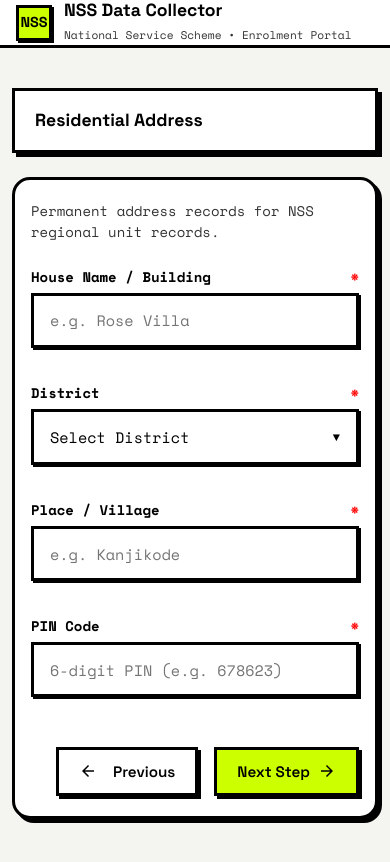
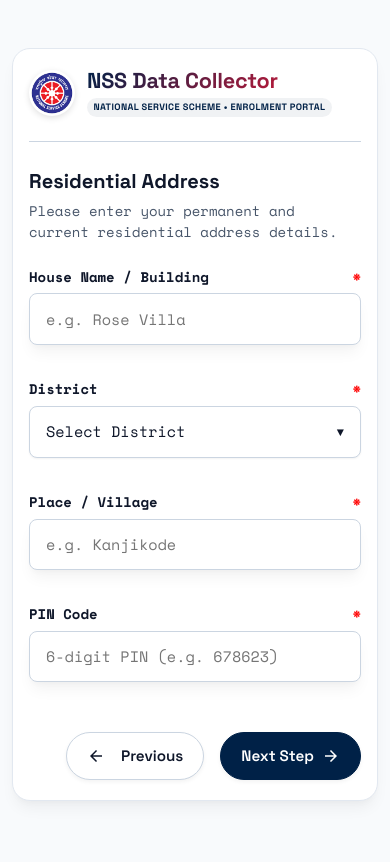
Before and after one commit to hanankalathil/nss-data-collector, a plain HTML site: page address.html in a window 390 px wide. Drawn offline with nearby package versions, Linux system fonts and the light colour scheme.

Commit message:
Update project

```diff
--- a/address.html
+++ b/address.html
@@ -12,29 +12,25 @@
   <link rel="stylesheet" href="css/animation.css">
 </head>
 <body>
-  <header class="top-nav">
-    <div class="app-header-container">
-      <div class="brand-wrapper">
-        <div class="brand-logo-badge" aria-hidden="true">NSS</div>
-        <div class="nss-brand-text">
-          <h1>NSS Data Collector</h1>
-          <span class="nss-brand-sub">National Service Scheme • Enrolment Portal</span>
+
+
+  <main class="main-app-container" style="padding-top: 1.5rem;">
+    <form id="nss-main-form" class="glass-card" novalidate autocomplete="on">
+
+      <!-- Unified Header Section inside Card -->
+      <div class="app-header-container card-header" style="padding: 0 0 1.5rem 0; margin-bottom: 1.5rem; border-bottom: 1px solid var(--input-border);">
+        <div class="brand-wrapper">
+          <img src="image/nss logo.png" alt="NSS Logo" class="brand-logo-img">
+          <div class="nss-brand-text">
+            <h1>NSS Data Collector</h1>
+            <span class="nss-brand-sub">National Service Scheme • Enrolment Portal</span>
+          </div>
         </div>
       </div>
-    </div>
-  </header>
-
-  <main class="main-app-container">
-    <section id="wizard-header" class="wizard-header-sticky" style="padding-bottom: 1rem;">
-      <div class="wizard-info-row" style="margin-bottom: 0;">
-        <h2 id="wizard-step-title" class="wizard-step-title" style="margin: 0;">Residential Address</h2>
-      </div>
-    </section>
-
-    <form id="nss-main-form" class="glass-card" novalidate autocomplete="on">
       <div class="form-step active" data-step="3">
         <div class="form-section-header">
-          <p>Permanent address records for NSS regional unit records.</p>
+          <h2>Residential Address</h2>
+          <p>Please enter your permanent and current residential address details.</p>
         </div>
 
         <div class="form-grid-2">
--- a/css/dark.css
+++ b/css/dark.css
@@ -3,26 +3,26 @@
    ========================================================================== */
 
 [data-theme="dark"] {
-  --bg-color: #000000;
+  --bg-color: #0f172a; /* Soft dark background */
   --bg-gradient: none;
-  --surface-glass: #000000;
-  --surface-glass-border: #ffffff;
-  --card-shadow: 4px 4px 0px #ffffff;
+  --surface-glass: #1e293b;
+  --surface-glass-border: #334155;
+  --card-shadow: 0 10px 15px -3px rgba(0, 0, 0, 0.5), 0 4px 6px -2px rgba(0, 0, 0, 0.3);
 
-  --text-main: #ffffff;
-  --text-muted: #cccccc;
-  --text-subtle: #999999;
+  --text-main: #f8fafc;
+  --text-muted: #94a3b8;
+  --text-subtle: #64748b;
 
-  --input-bg: #000000;
-  --input-border: #ffffff;
-  --input-focus-border: #ffffff;
-  --input-focus-glow: transparent;
+  --input-bg: #0f172a;
+  --input-border: #475569;
+  --input-focus-border: var(--primary-accent);
+  --input-focus-glow: 0 0 0 3px rgba(227, 24, 55, 0.2); /* NSS Red with opacity */
 
-  --primary-accent: #ff00ff; /* Hot pink for dark mode */
+  --primary-accent: #e31837; /* NSS Red for better contrast in dark mode */
   --primary-gradient: none;
-  --primary-hover: #e600e6;
+  --primary-hover: #d3122c;
 
-  --secondary-accent: #ccff00; /* Neon yellow */
+  --secondary-accent: #64b5f6; /* Lighter blue for dark mode */
 
   --pill-bg: #000000;
   --pill-active-bg: var(--secondary-accent);
@@ -32,30 +32,54 @@
   --toast-text: #ffffff;
 
   --badge-bg: var(--primary-accent);
-  --badge-text: #000000;
+  --badge-text: #ffffff;
 }
 
-/* Subtle Dark Mode Accents removed for brutalism */
+/* Modern Clean Dark Mode Shadows */
 [data-theme="dark"] .glass-card {
-  box-shadow: 4px 4px 0px #ffffff;
+  box-shadow: var(--card-shadow);
 }
 
 [data-theme="dark"] .top-nav {
-  background: #000000;
-  border-bottom-color: #ffffff;
+  background: rgba(30, 41, 59, 0.85);
+  border-bottom-color: rgba(255, 255, 255, 0.05);
+  box-shadow: 0 4px 20px -2px rgba(0, 0, 0, 0.2);
+}
+
+[data-theme="dark"] .nss-brand-text h1 {
+  background: linear-gradient(135deg, #ffffff 0%, var(--secondary-accent) 100%);
+  -webkit-background-clip: text;
+  -webkit-text-fill-color: transparent;
+  background-clip: text;
+  color: transparent;
+}
+
+[data-theme="dark"] .nss-brand-sub {
+  color: #f8fafc;
+  background: rgba(255, 255, 255, 0.1);
 }
 
 [data-theme="dark"] .wizard-header-sticky {
-  background: #000000;
-  border-color: #ffffff;
+  background: #1e293b;
+  border-color: #334155;
 }
 
 [data-theme="dark"] select option {
-  background-color: #000000;
-  color: #ffffff;
+  background-color: #1e293b;
+  color: #f8fafc;
 }
 
 [data-theme="dark"] .review-section-card {
-  background: #000000;
-  border-color: #ffffff;
+  background: #1e293b;
+  border-color: #334155;
 }
+
+[data-theme="dark"] .custom-option:not(.disabled):hover {
+  background-color: #334155;
+  color: #f8fafc;
+}
+
+[data-theme="dark"] .custom-option.selected {
+  background-color: var(--primary-accent);
+  color: #ffffff;
+}
--- a/css/responsive.css
+++ b/css/responsive.css
@@ -9,11 +9,13 @@
   }
 
   .nss-brand-text h1 {
-    font-size: 1.1rem;
+    font-size: 1.35rem;
   }
 
   .nss-brand-sub {
-    font-size: 0.7rem;
+    font-size: 0.58rem;
+    white-space: nowrap;
+    padding: 0.15rem 0.4rem;
   }
 
   .main-app-container {
@@ -75,10 +77,9 @@
 
 /* Extra Small Screens (< 480px) */
 @media (max-width: 480px) {
-  .brand-logo-badge {
-    width: 36px;
-    height: 36px;
-    font-size: 0.9rem;
+  .brand-logo-img {
+    width: 46px;
+    height: 46px;
   }
 
   .step-badge-pill {
--- a/css/style.css
+++ b/css/style.css
@@ -5,27 +5,27 @@
 @import url('https://fonts.googleapis.com/css2?family=Space+Grotesk:wght@400;600;700&family=Space+Mono:wght@400;700&display=swap');
 
 :root {
-  /* Light Mode Color System - Brutalism */
-  --bg-color: #f4f4f0;
+  /* Modern Clean Style - Apt for NSS Logo */
+  --bg-color: #f8fafc;
   --bg-gradient: none;
   --surface-glass: #ffffff;
-  --surface-glass-border: #000000;
-  --card-shadow: 4px 4px 0px #000000;
+  --surface-glass-border: #e2e8f0;
+  --card-shadow: 0 10px 15px -3px rgba(0, 0, 0, 0.05), 0 4px 6px -2px rgba(0, 0, 0, 0.025);
 
-  --text-main: #000000;
-  --text-muted: #333333;
-  --text-subtle: #666666;
+  --text-main: #0f172a;
+  --text-muted: #475569;
+  --text-subtle: #94a3b8;
 
   --input-bg: #ffffff;
-  --input-border: #000000;
-  --input-focus-border: #000000;
-  --input-focus-glow: transparent;
+  --input-border: #cbd5e1;
+  --input-focus-border: var(--primary-accent);
+  --input-focus-glow: 0 0 0 3px rgba(0, 33, 71, 0.15);
 
-  --primary-accent: #ccff00; /* Neon yellow */
+  --primary-accent: #002147; /* NSS Navy Blue */
   --primary-gradient: none;
-  --primary-hover: #b3e600;
+  --primary-hover: #001530;
 
-  --secondary-accent: #ff00ff; /* Hot pink */
+  --secondary-accent: #e31837; /* NSS Red */
 
   --success-color: #00ff00;
   --warning-color: #ffff00;
@@ -39,14 +39,14 @@
   --toast-text: #000000;
 
   --badge-bg: var(--primary-accent);
-  --badge-text: #000000;
+  --badge-text: #ffffff;
 
-  --radius-lg: 0px;
-  --radius-md: 0px;
-  --radius-sm: 0px;
-  --radius-pill: 0px;
+  --radius-lg: 16px;
+  --radius-md: 8px;
+  --radius-sm: 4px;
+  --radius-pill: 9999px;
 
-  --border-width: 3px;
+  --border-width: 1px;
 
   --font-heading: 'Space Grotesk', -apple-system, BlinkMacSystemFont, sans-serif;
   --font-body: 'Space Mono', monospace;
@@ -94,8 +94,11 @@ html, body {
   position: sticky;
   top: 0;
   z-index: 100;
-  background: #ffffff;
-  border-bottom: var(--border-width) solid var(--input-border);
+  background: rgba(255, 255, 255, 0.85);
+  backdrop-filter: blur(16px);
+  -webkit-backdrop-filter: blur(16px);
+  border-bottom: 1px solid rgba(0, 0, 0, 0.05);
+  box-shadow: 0 4px 20px -2px rgba(0, 0, 0, 0.05);
   transition: all 0.3s ease;
 }
 
@@ -114,33 +117,48 @@ html, body {
   gap: 0.75rem;
 }
 
-.brand-logo-badge {
-  width: 44px;
-  height: 44px;
-  border-radius: var(--radius-md);
-  background: var(--primary-accent);
-  border: var(--border-width) solid #000000;
-  color: #000000;
+.brand-logo-img {
+  width: 56px;
+  height: 56px;
+  border-radius: 50%;
+  object-fit: contain;
+  background: #ffffff;
+  box-shadow: 0 2px 6px rgba(0, 0, 0, 0.12);
+  padding: 2px;
+}
+
+.nss-brand-text {
   display: flex;
-  align-items: center;
+  flex-direction: column;
   justify-content: center;
-  font-family: var(--font-heading);
-  font-weight: 800;
-  font-size: 1.1rem;
-  box-shadow: 2px 2px 0px #000000;
 }
 
 .nss-brand-text h1 {
   font-family: var(--font-heading);
-  font-size: 1.25rem;
-  font-weight: 700;
-  line-height: 1.2;
+  font-size: 1.5rem;
+  font-weight: 800;
+  line-height: 1.1;
+  letter-spacing: -0.01em;
+  background: linear-gradient(135deg, var(--primary-accent) 0%, var(--secondary-accent) 100%);
+  -webkit-background-clip: text;
+  -webkit-text-fill-color: transparent;
+  background-clip: text;
+  color: transparent;
 }
 
 .nss-brand-sub {
-  font-size: 0.75rem;
-  color: var(--text-muted);
-  font-weight: 500;
+  font-family: var(--font-heading);
+  font-size: 0.6rem;
+  color: var(--primary-accent);
+  font-weight: 700;
+  margin-top: 0.35rem;
+  background: rgba(0, 33, 71, 0.06);
+  padding: 0.15rem 0.5rem;
+  border-radius: var(--radius-pill);
+  display: inline-block;
+  width: fit-content;
+  letter-spacing: 0.04em;
+  text-transform: uppercase;
 }
 
 .nav-actions {
@@ -210,7 +228,7 @@ html, body {
 .step-badge-pill {
   background: var(--badge-bg);
   color: var(--badge-text);
-  border: var(--border-width) solid #000000;
+  border: var(--border-width) solid transparent;
   padding: 0.35rem 0.85rem;
   border-radius: var(--radius-pill);
   font-size: 0.8rem;
@@ -231,7 +249,7 @@ html, body {
   height: 100%;
   width: 14.28%;
   background: var(--secondary-accent);
-  border-right: var(--border-width) solid #000000;
+  border-right: none;
   border-radius: var(--radius-pill);
   transition: width 0.4s cubic-bezier(0.16, 1, 0.3, 1);
 }
@@ -269,13 +287,13 @@ html, body {
 .step-pill.active {
   background: var(--pill-active-bg);
   color: var(--pill-active-text);
-  border-color: #000000;
-  box-shadow: 2px 2px 0px #000000;
+  border-color: var(--primary-accent);
+  box-shadow: 0 2px 4px rgba(0, 33, 71, 0.2);
 }
 
 .step-pill.completed {
   background: var(--primary-accent);
-  color: #000000;
+  color: #ffffff;
   border-color: #000000;
 }
 
@@ -360,17 +378,17 @@ html, body {
   transition: all 0.25s ease;
   appearance: none;
   -webkit-appearance: none;
-  box-shadow: 2px 2px 0px #000000;
+  box-shadow: var(--card-shadow);
 }
 
 textarea.input-control {
   min-height: 90px;
-  resize: vertical;
+  box-shadow: var(--card-shadow);
 }
 
 .input-control:focus {
   border-color: var(--input-focus-border);
-  box-shadow: 4px 4px 0px #000000;
+  box-shadow: var(--input-focus-glow);
   background: var(--surface-glass);
 }
 
@@ -448,14 +466,14 @@ textarea.input-control {
   font-weight: 600;
   color: var(--text-main);
   transition: all 0.25s ease;
-  box-shadow: 2px 2px 0px #000000;
+  box-shadow: 0 2px 4px rgba(0, 0, 0, 0.05);
 }
 
 .radio-pill-card input[type="radio"]:checked + .pill-content {
   background: var(--primary-accent);
-  color: #000000;
-  border-color: #000000;
-  box-shadow: 4px 4px 0px #000000;
+  color: #ffffff;
+  border-color: var(--primary-accent);
+  box-shadow: 0 4px 6px rgba(0, 0, 0, 0.1);
 }
 
 
@@ -513,10 +531,10 @@ textarea.input-control {
   font-family: var(--font-heading);
   font-size: 0.95rem;
   font-weight: 600;
-  border: var(--border-width) solid #000000;
+  border: var(--border-width) solid var(--input-border);
   cursor: pointer;
   transition: all 0.25s cubic-bezier(0.16, 1, 0.3, 1);
-  box-shadow: 3px 3px 0px #000000;
+  box-shadow: 0 2px 4px rgba(0, 0, 0, 0.05);
 }
 
 .btn-secondary {
@@ -527,18 +545,20 @@ textarea.input-control {
 .btn-secondary:hover {
   background: var(--pill-bg);
   transform: translate(-2px, -2px);
-  box-shadow: 5px 5px 0px #000000;
+  box-shadow: 0 6px 12px rgba(0, 0, 0, 0.1);
 }
 
 .btn-primary {
   background: var(--primary-accent);
-  color: #000000;
+  color: #ffffff;
+  border-color: var(--primary-accent);
 }
 
 .btn-primary:hover {
   background: var(--primary-hover);
   transform: translate(-2px, -2px);
-  box-shadow: 5px 5px 0px #000000;
+  box-shadow: 0 6px 12px rgba(0, 33, 71, 0.2);
+  color: #ffffff;
 }
 
 .btn-icon {
@@ -797,7 +817,7 @@ select.input-control.customized {
   border-radius: var(--radius-md);
   outline: none;
   cursor: pointer;
-  box-shadow: 2px 2px 0px #000000;
+  box-shadow: 0 1px 2px rgba(0, 0, 0, 0.05);
   display: flex;
   justify-content: space-between;
   align-items: center;
@@ -813,7 +833,7 @@ select.input-control.customized {
 
 .custom-select-wrapper.open .custom-select-trigger {
   border-color: var(--input-focus-border);
-  box-shadow: 4px 4px 0px #000000;
+  box-shadow: var(--input-focus-glow);
   background: var(--surface-glass);
 }
 
@@ -828,7 +848,7 @@ select.input-control.customized {
   width: 100%;
   background: var(--surface-glass);
   border: var(--border-width) solid var(--surface-glass-border);
-  box-shadow: 4px 4px 0px #000000;
+  box-shadow: 0 10px 15px -3px rgba(0, 0, 0, 0.1), 0 4px 6px -2px rgba(0, 0, 0, 0.05);
   border-radius: var(--radius-md);
   margin-top: 5px;
   max-height: 250px;
@@ -866,13 +886,13 @@ select.input-control.customized {
 }
 
 .custom-option:not(.disabled):hover {
-  background-color: #cccccc;
-  color: var(--text-main);
+  background-color: #f1f5f9;
+  color: var(--primary-accent);
 }
 
 .custom-option.selected {
   background-color: var(--primary-accent);
-  color: #000000;
+  color: #ffffff;
   font-weight: bold;
 }
 
```
Also changed, not shown: contact.html (+12 -18 lines), family.html (+15 -19 lines), index.html (+17 -31 lines), js/submit.js (+9 -1 lines), review.html (+22 -26 lines), image/nss logo.png (added).
